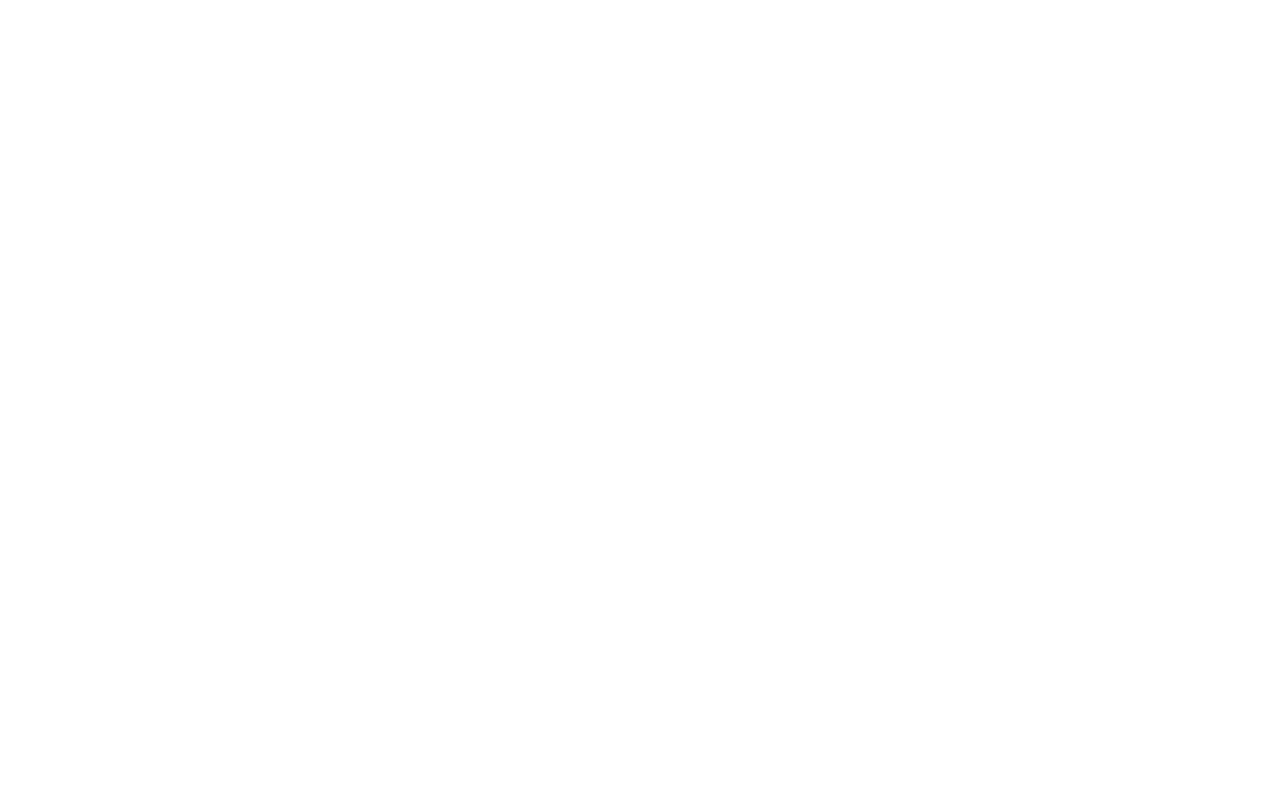
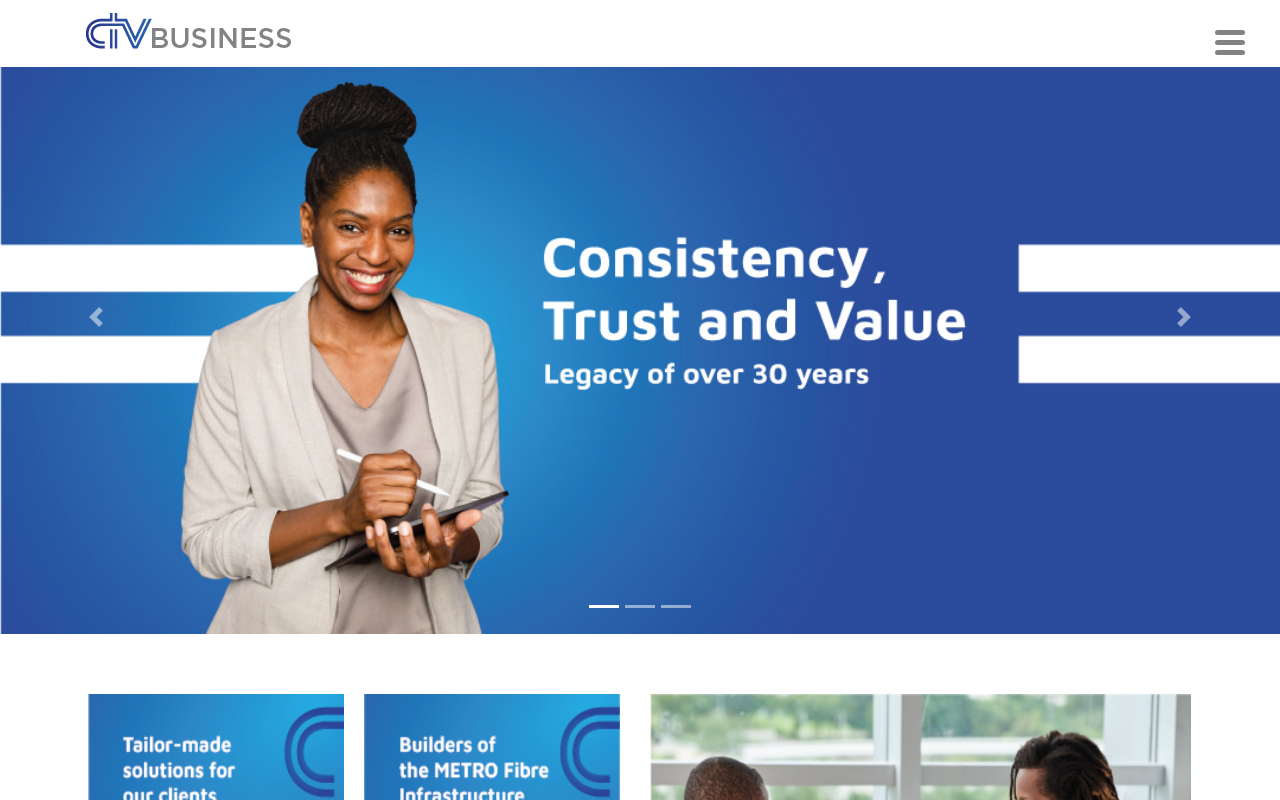
Before and after one commit to Shubham-Dabhade/CTV-Home, a React (Create React App) app: page / in a window 1280 px wide. Before the commit this address had no page. Shown: the top 800 px of the page. Built offline with nearby package versions, Linux system fonts and the light colour scheme.

Commit message:
third attempt

```diff
--- a/src/App.js
+++ b/src/App.js
@@ -14,7 +14,7 @@
     <Router>
       <div className="App">
       <Routes>
-        <Route path="/ctv-home" element={<Home/>} />
+        <Route path="/" element={<Home/>} />
         <Route path="/aboutus" element={<AboutUs/>} />
         <Route path="/ourpromise" element={<OurPromise/>} />
       </Routes>
--- a/src/components/Navbar/Navbar.js
+++ b/src/components/Navbar/Navbar.js
@@ -20,7 +20,7 @@
     <div className="navbar_whole">
     <div className='navbar-custom'>
         <nav class="navbar navbar-expand">
-            <a class="navbar-brand" href="/ctv-home"><img className="res-brand" src={require("../../assets/Business logo.png")} alt="logo"/></a>
+            <a class="navbar-brand" href="/"><img className="res-brand" src={require("../../assets/Business logo.png")} alt="logo"/></a>
               <div className="hamburger-button-toggle" onClick={toggleDrawer(true)}>
                 <div className="dash">
 
@@ -42,7 +42,7 @@
     <div className={`right_toggled_segment ${state?" ":"remove"}`}>
       <ClearIcon  className='clearIcon' onClick={toggleDrawer(false)}/>
       <ul className='right_toggled_list'>
-        <li className="right_toggled_list_items"><a href="/ctv-home">Home</a></li>
+        <li className="right_toggled_list_items"><a href="/">Home</a></li>
         <li className="right_toggled_list_items"><a href="/aboutus">AboutUs</a></li>
         <li className="right_toggled_list_items"><a href="/ourpromise">Our Promise</a></li>
         <li className="right_toggled_list_items"><a href="#">Our Solutions</a></li>
```
